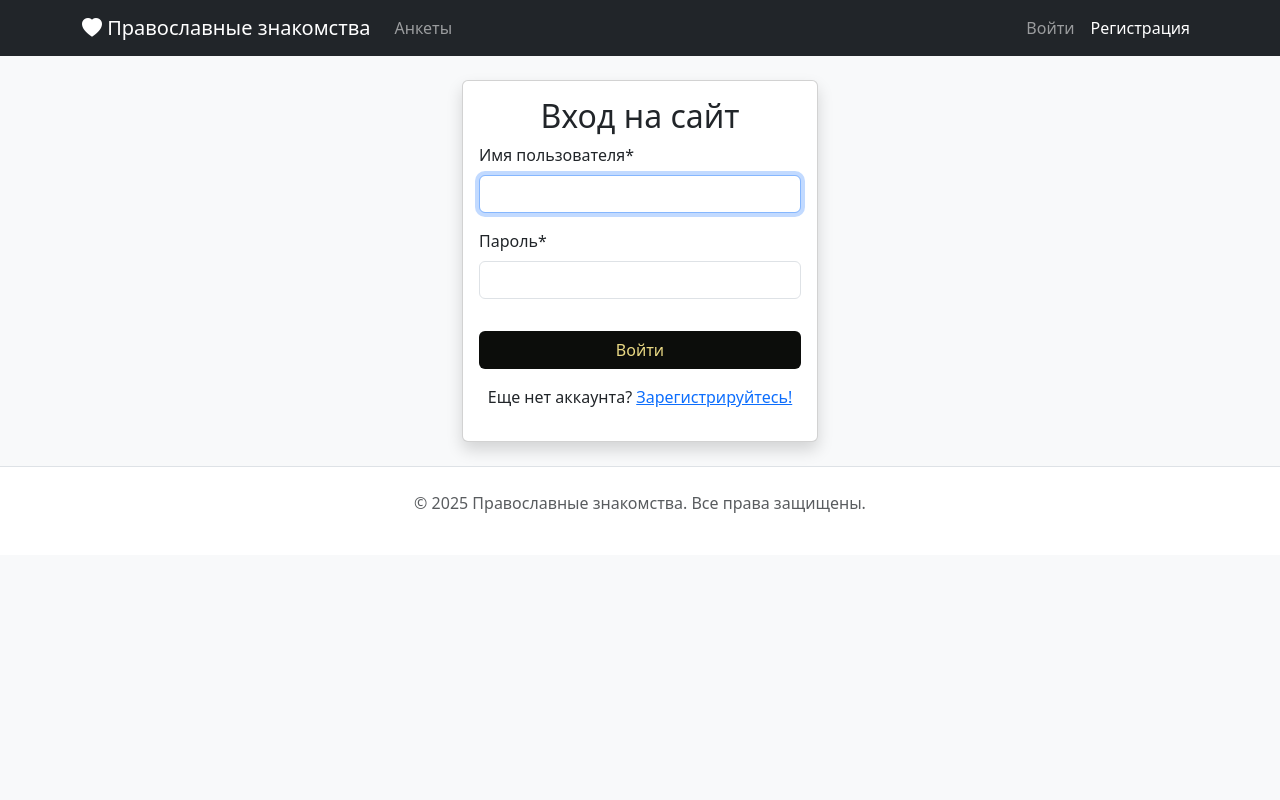
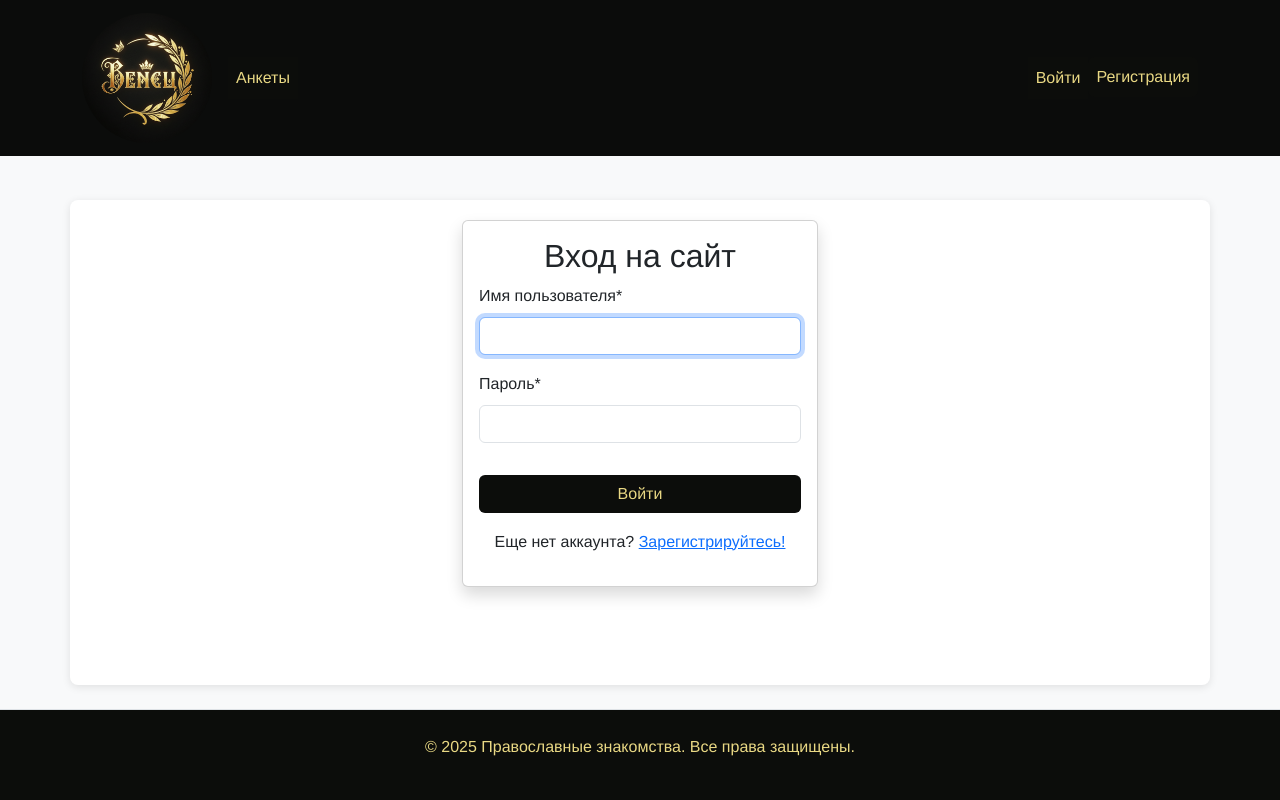
Before and after one commit to ddoltann/orthodox_dating_project, a Django app: a page that uses templates/profiles/base.html in a window 1280 px wide. Run offline with Django 5.2, Linux system fonts and the light colour scheme; some libraries are stand-ins or nearby versions.

Commit message:
Update base.html

```diff
--- a/templates/profiles/base.html
+++ b/templates/profiles/base.html
@@ -1,4 +1,5 @@
 <!DOCTYPE html>
+{% load static %}
 <html lang="ru">
 <head>
     <meta charset="UTF-8">
@@ -6,50 +7,54 @@
     <title>{% block title %}Православные знакомства{% endblock %}</title>
     <link href="https://cdn.jsdelivr.net/npm/bootstrap@5.3.3/dist/css/bootstrap.min.css" rel="stylesheet">
     <link rel="stylesheet" href="https://cdn.jsdelivr.net/npm/bootstrap-icons@1.11.3/font/bootstrap-icons.min.css">
+    <link rel="stylesheet" href="{% static 'css/styles.css' %}">
 </head>
 <body class="bg-light">
-    <nav class="navbar navbar-expand-lg navbar-dark bg-dark mb-4">
+    <div class="header">
+        <nav class="navbar navbar-expand-lg mb-4" style="background: #0b0c0b;">
             <div class="container">
-            <a class="navbar-brand" href="{% url 'profiles:home' %}"><i class="bi bi-heart-fill"></i> Православные знакомства</a>
+                <a class="navbar-brand" href="{% url 'profiles:home' %}">
+                    <img style="width: 130px; border-radius: 86px;" src="{% static "img/logo.png" %}" alt="logo.png">
+                </a>
                 <button class="navbar-toggler" type="button" data-bs-toggle="collapse" data-bs-target="#navbarNav" aria-controls="navbarNav" aria-expanded="false" aria-label="Toggle navigation"><span class="navbar-toggler-icon"></span></button>
                 <div class="collapse navbar-collapse" id="navbarNav">
                     <ul class="navbar-nav me-auto">
-                    <li class="nav-item"><a class="nav-link" href="{% url 'profiles:profile_list' %}">Анкеты</a></li>
+                        <li class="nav-item"><a class="nav-link" href="{% url 'profiles:profile_list' %}" style="background-color: #0c0d0b; color: #e9d884;">Анкеты</a></li>
                         {% if user.is_authenticated %}
-                        <li class="nav-item"><a class="nav-link" href="{% url 'profiles:inbox' %}">Сообщения</a></li>
-                        <li class="nav-item"><a class="nav-link" href="{% url 'profiles:likes_received_list' %}">Кто мной интересуется?</a></li>
+                            <li class="nav-item"><a class="nav-link" href="{% url 'profiles:inbox' %}"style="background-color: #0c0d0b; color: #e9d884;" >Сообщения</a></li>
+                            <li class="nav-item"><a class="nav-link" href="{% url 'profiles:likes_received_list' %}" style="background-color: #0c0d0b; color: #e9d884;">Кто мной интересуется?</a></li>
                         {% endif %}
                     </ul>
                     <ul class="navbar-nav">
                         {% if user.is_authenticated %}
                             <li class="nav-item">
                                 <a href="{% url 'profiles:notification_list' %}" class="nav-link position-relative">
-                                <i class="bi bi-bell-fill"></i>
+                                    <i class="bi bi-bell-fill" style="color: #e9d884;"></i>
                                     {% if unread_notifications_count > 0 %}
                                     <span class="position-absolute top-1 start-100 translate-middle badge rounded-pill bg-danger">{{ unread_notifications_count }}</span>
                                     {% endif %}
                                 </a>
                             </li>
                             <li class="nav-item dropdown">
-                            <a class="nav-link dropdown-toggle" href="#" id="navbarDropdown" role="button" data-bs-toggle="dropdown" aria-expanded="false">
-                                <i class="bi bi-person-circle"></i> {{ user.first_name|default:user.username }}
+                                <a class="nav-link dropdown-toggle" href="#" id="navbarDropdown" role="button" data-bs-toggle="dropdown" aria-expanded="false" style="color: #e9d884;">
+                                    <i class="bi bi-person-circle" style="color: #e9d884;"></i> {{ user.first_name|default:user.username }}
                                 </a>
-                            <ul class="dropdown-menu dropdown-menu-end" aria-labelledby="navbarDropdown">
-                                <li><a class="dropdown-item" href="{% url 'profiles:profile_detail' pk=user.pk %}">Мой профиль</a></li>
-                                <li><a class="dropdown-item" href="{% url 'profiles:edit_profile' %}">Редактировать</a></li>
+                                <ul class="dropdown-menu dropdown-menu-end" aria-labelledby="navbarDropdown" style="background-color: #171815;">
+                                    <li><a class="dropdown-item" href="{% url 'profiles:profile_detail' pk=user.pk %}"style="color: #e9d884;">Мой профиль</a></li>
+                                    <li><a class="dropdown-item" href="{% url 'profiles:edit_profile' %}" style="color: #e9d884;">Редактировать</a></li>
                                     <li><hr class="dropdown-divider"></li>
-                                <li><a class="dropdown-item" href="{% url 'logout' %}">Выйти</a></li>
+                                    <li><a class="dropdown-item" href="{% url 'logout' %}" style="color: #e9d884;">Выйти</a></li>
                                 </ul>
                             </li>
                         {% else %}
-                        <li class="nav-item"><a class="nav-link" href="{% url 'login' %}">Войти</a></li>
-                        <li class="nav-item"><a class="nav-link btn btn-primary text-white" href="{% url 'profiles:register' %}">Регистрация</a></li>
+                            <li class="nav-item"><a class="nav-link" href="{% url 'login' %}" style="background-color: #0c0d0b; color: #e9d884;">Войти</a></li>
+                            <li class="nav-item"><a class="nav-link btn" href="{% url 'profiles:register' %}" style="background-color: #0c0d0b; color: #e9d884; display: inline-block;">Регистрация</a></li>
                         {% endif %}
                     </ul>
                 </div>
             </div>
         </nav>
-
+    </div>
     <main class="container">
         {% if messages %}
             {% for message in messages %}
@@ -61,9 +66,8 @@
         {% endif %}
         {% block content %}{% endblock %}
     </main>
-
-    <footer class="text-center text-muted py-4 mt-4 bg-white border-top">
-        <p>&copy; {% now "Y" %} Православные знакомства. Все права защищены.</p>
+    <footer class="text-center text-muted py-4 mt-4 border-top" style="background-color: #0c0d0b; color: #e9d884;">
+        <p class="footer" style="color: #e9d884;">&copy; {% now "Y" %} Православные знакомства. Все права защищены.</p>
     </footer>
 
     <script src="https://cdn.jsdelivr.net/npm/bootstrap@5.3.3/dist/js/bootstrap.bundle.min.js"></script>
```
Lines whose indentation alone changed are shown as unchanged.
